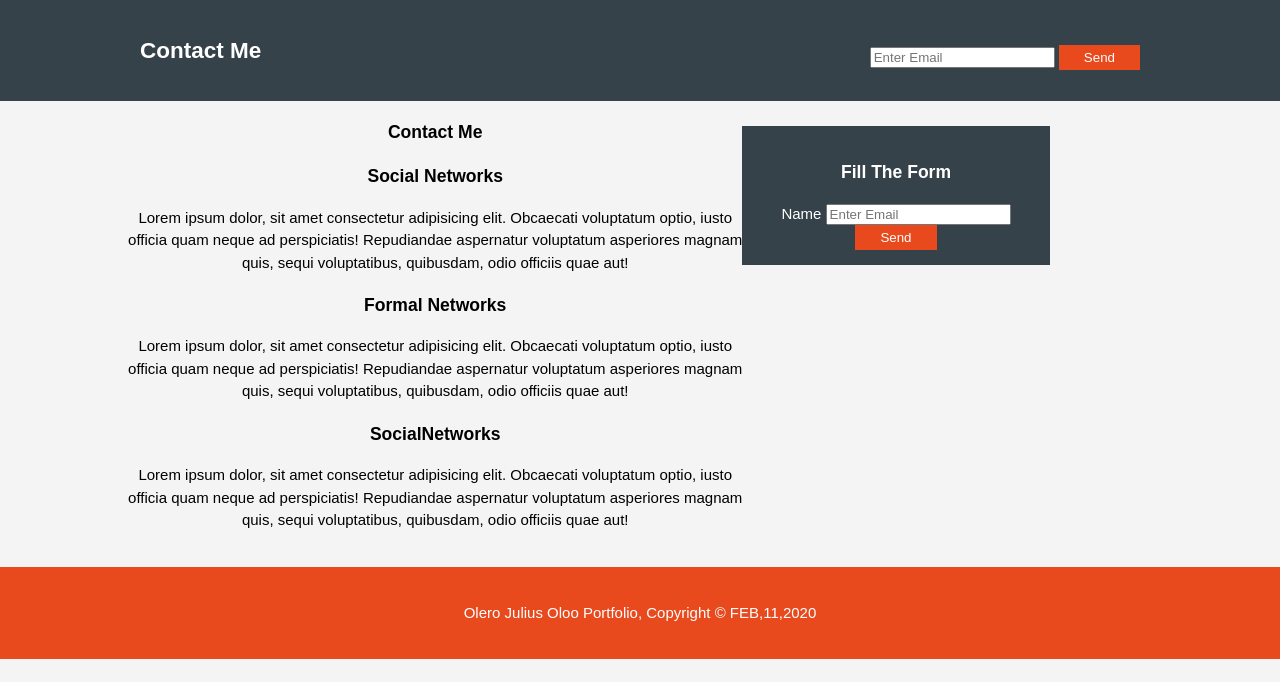
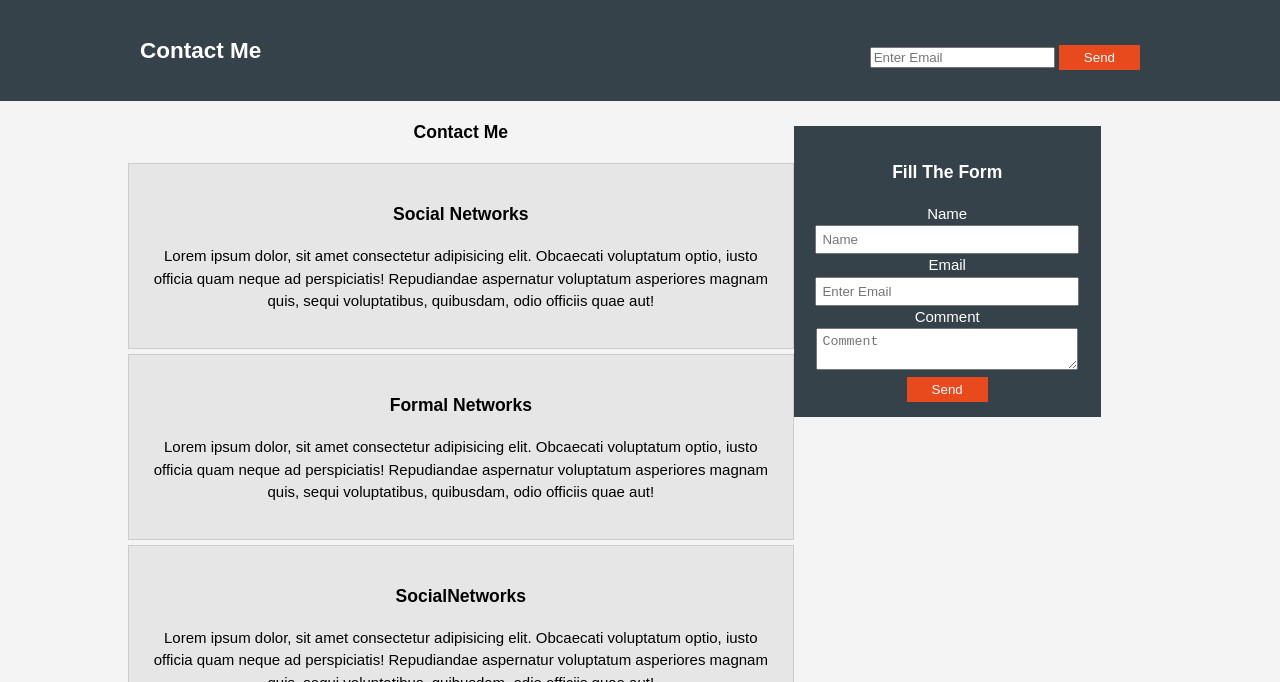
Before and after one commit to OlooJulius/portfolio_project, a plain HTML site: page contact.html in a window 1280 px wide. Shown: the part 118-800 px from the top of the page. Drawn offline with Linux system fonts and the light colour scheme.

Commit message:
It will add element aside and style it using id services

```diff
--- a/contact.html
+++ b/contact.html
@@ -62,10 +62,18 @@
             <aside id="sidebar">
                 <div class="dark">
                     <h3>Fill The Form</h3>
-                    <form>
+                    <form class="quote">
                         <div>
-                            <label>Name</label>
+                            <label>Name</label><br>
+                            <input type="text" placeholder="Name">
+                        </div>
+                        <div>
+                            <label>Email</label><br>
                             <input type="email" placeholder="Enter Email">
+                        </div>
+                        <div>
+                            <label>Comment</label><br>
+                            <textarea placeholder="Comment"></textarea>
                         </div>
                         <button type="submit" class="button_1">Send</button>
                     </form>
--- a/css/stlyes.css
+++ b/css/stlyes.css
@@ -168,12 +168,30 @@ aside#sidebar{
 
 }
 
+aside#sidebar .quote input,aside#sidebar .quote textarea{
+    width: 90%;
+    padding: 5px;
+}
+
+
 /* main */
 
 article#main-col{
     float: left;
-    width:  60%;
+    width:  65%;
 }
+
+
+/* Contact */
+
+ul#services li{
+    list-style: none;
+    padding: 20px;
+    border: #cccccc solid 1px;
+    margin-bottom: 5px;
+    background: #e6e6e6;
+}
+
 
 /* footer */
 
```
